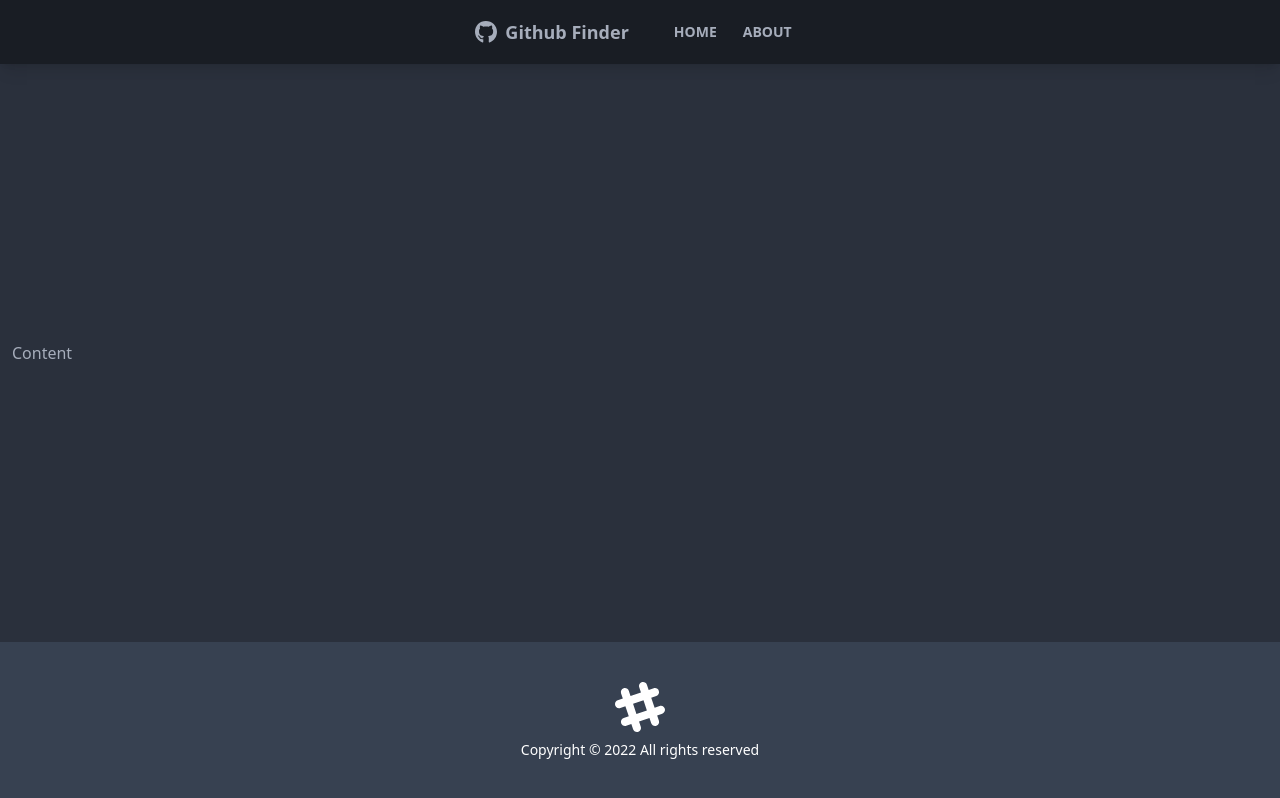
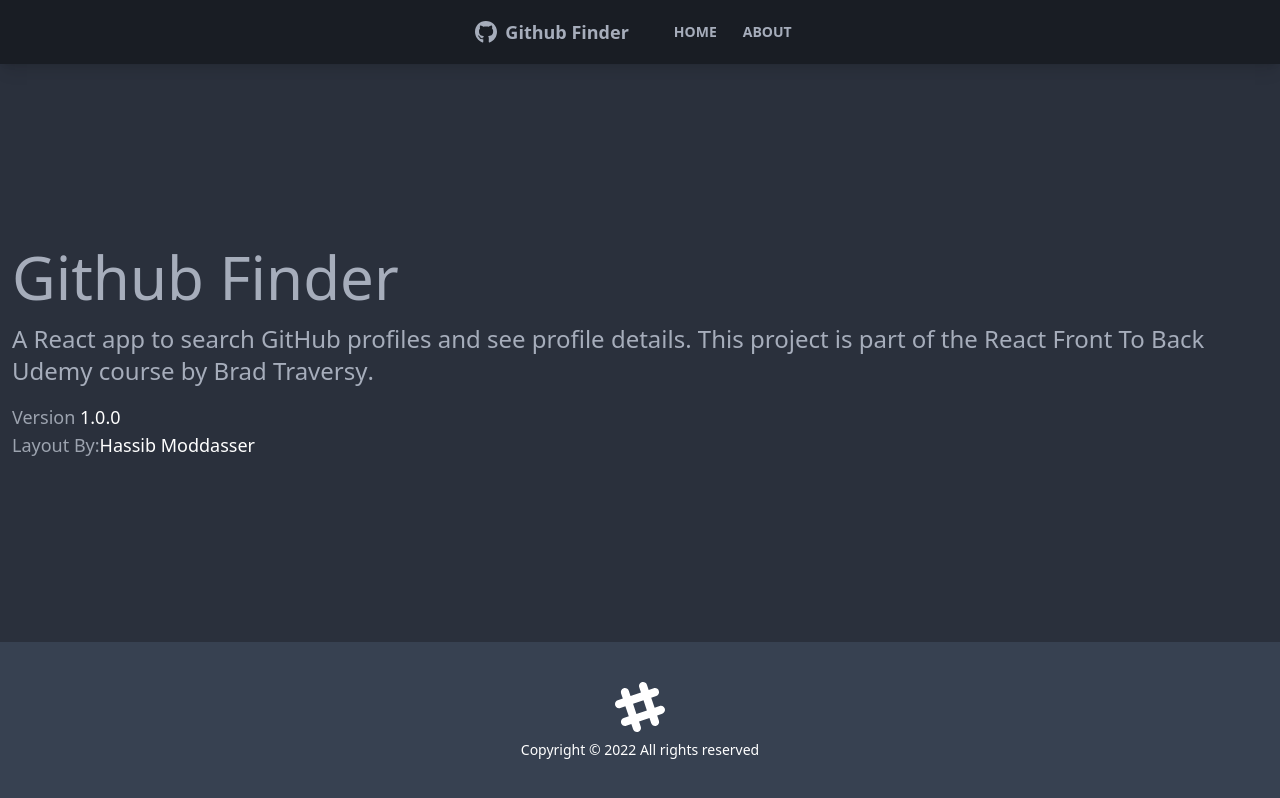
Before and after one commit to MVidicek/github-finder, a React (Create React App) app: page /about in a window 1280 px wide. Built offline with nearby package versions, Linux system fonts and the light colour scheme; the HTML template or start-up script is replaced by a standard one.

Commit message:
Pages & rotues

```diff
--- a/src/App.js
+++ b/src/App.js
@@ -1,4 +1,7 @@
-import { BrowserRouter as Router, Route } from 'react-router-dom';
+import { BrowserRouter as Router, Route, Routes } from 'react-router-dom';
+import Home from './pages/Home';
+import About from './pages/About';
+import NotFound from './pages/NotFound';
 import Navbar from './components/layout/Navbar';
 import Footer from './components/layout/Footer';
 
@@ -7,7 +10,14 @@
     <Router>
       <div className="flex flex-col justify-between h-screen">
         <Navbar />
-        <main className="container mx-auto px-3 pb-12">Content</main>
+        <main className="container mx-auto px-3 pb-12">
+          <Routes>
+            <Route path="/" element={<Home />} />
+            <Route path="/about" element={<About />} />
+            <Route path="/notfound" element={<NotFound />} />
+            <Route path="/*" element={<NotFound />} />
+          </Routes>
+        </main>
         <Footer />
       </div>
     </Router>
--- /dev/null
+++ b/src/pages/About.jsx
@@ -0,0 +1,31 @@
+function About() {
+  return (
+    <div>
+      <h1 className="text-6xl mb-4">Github Finder</h1>
+      <p className="mb-4 text-2xl font-light">
+        A React app to search GitHub profiles and see profile details. This
+        project is part of the
+        <a href="https://www.udemy.com/course/modern-react-front-to-back/">
+          {' '}
+          React Front To Back
+        </a>{' '}
+        Udemy course by
+        <strong>
+          <a href="https://traversymedia.com"> Brad Traversy</a>
+        </strong>
+        .
+      </p>
+      <p className="text-lg text-gray-400">
+        Version <span className="text-white">1.0.0</span>
+      </p>
+      <p className="text-lg text-gray-400">
+        Layout By:
+        <a className="text-white" href="https://twitter.com/hassibmoddasser">
+          Hassib Moddasser
+        </a>
+      </p>
+    </div>
+  );
+}
+
+export default About;
--- /dev/null
+++ b/src/pages/Home.jsx
@@ -0,0 +1,9 @@
+function Home() {
+  return (
+    <div>
+      <h1 className="text-6xl">Welcome</h1>
+    </div>
+  );
+}
+
+export default Home;
--- /dev/null
+++ b/src/pages/NotFound.jsx
@@ -0,0 +1,21 @@
+import { FaHome } from 'react-icons/fa';
+import { Link } from 'react-router-dom';
+
+function NotFound() {
+  return (
+    <div className="hero">
+      <div className="text-center-hero-content">
+        <div className="max-w-lg">
+          <h1 className="text-8xl gont-bold mb-8">Oops!</h1>
+          <p className="text-5xl mb-8">404 - Page not found!</p>
+          <Link to="/" className="btn btn-primary btn-lg">
+            <FaHome className="mr-2" />
+            Back To Home
+          </Link>
+        </div>
+      </div>
+    </div>
+  );
+}
+
+export default NotFound;
```
